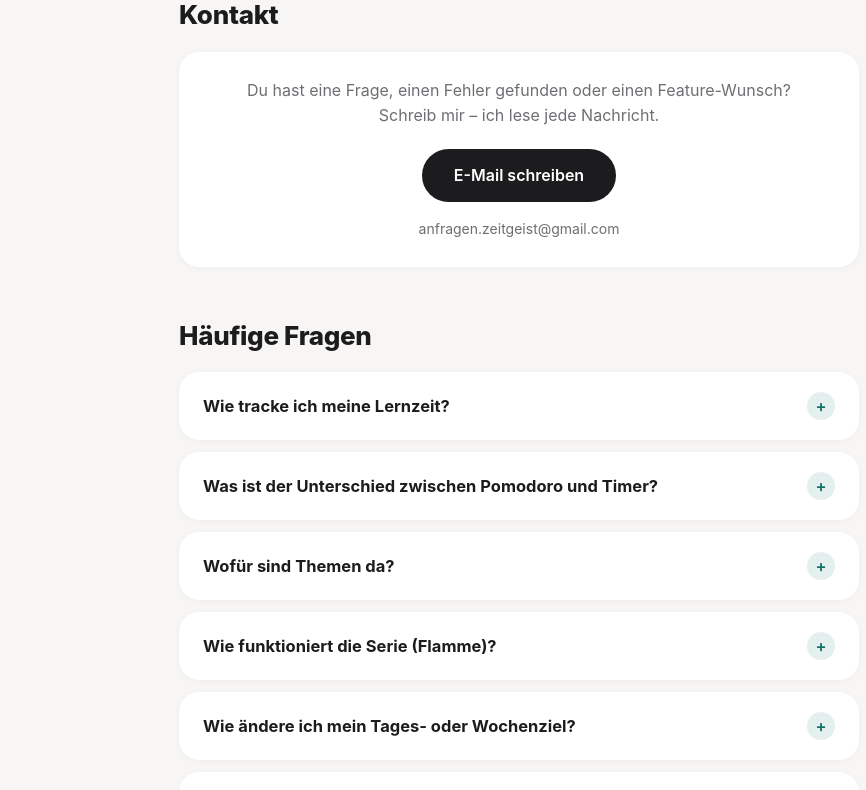
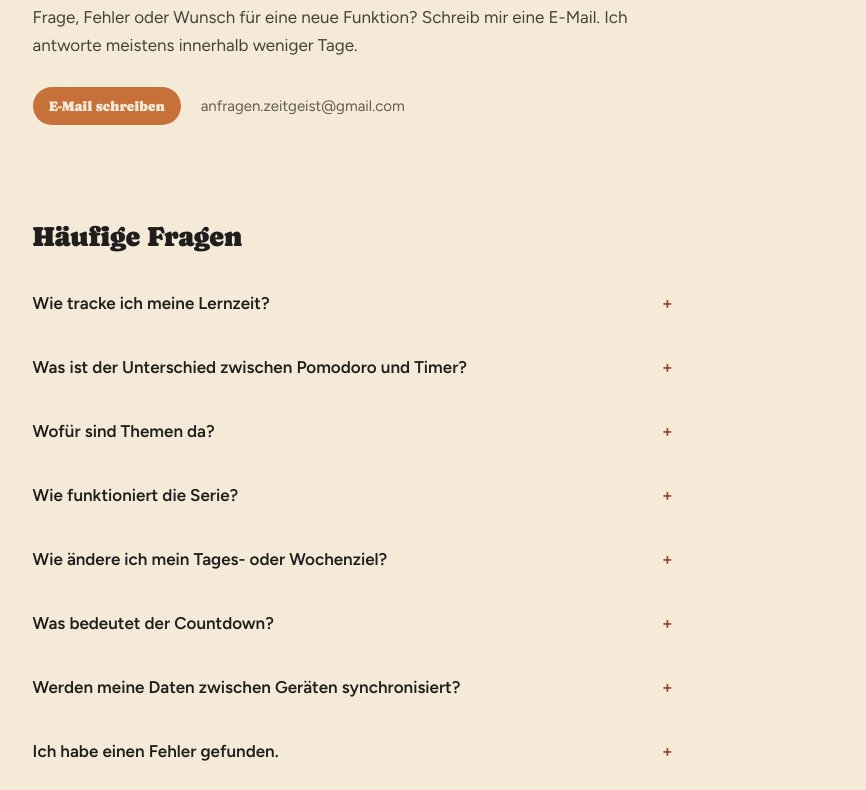
Before and after one commit to Daneu21/Zeitgeist-support, a plain HTML site: page index.html in a window 1280 px wide. Shown: the part 236-1026 px from the top of the page, without its empty margins (121-987 px from the left). Drawn offline with Linux system fonts and the light colour scheme.

Commit message:
Update Supportseite auf neues Organic-Design (#1)
Neues Layout (Caprasimo/Figtree, warme Farbpalette), überarbeitete Texte,
Fonts lokal eingebunden.


Claude-Session: https://claude.ai/code/session_016ieWJL8Udr3PHohs1ajdXn

Co-authored-by: Claude <noreply@anthropic.com>

```diff
--- a/index.html
+++ b/index.html
@@ -2,181 +2,170 @@
 <html lang="de">
 <head>
 <meta charset="UTF-8">
-<meta name="viewport" content="width=device-width, initial-scale=1.0">
+<meta name="viewport" content="width=device-width, initial-scale=1">
 <title>Zeitgeist – Support</title>
 <meta name="description" content="Support und häufige Fragen zur Zeitgeist App – tracke deine Lernzeit, bleib fokussiert.">
 <style>
+  @font-face {
+    font-family: "Caprasimo"; font-style: normal; font-weight: 400; font-display: swap;
+    src: url("fonts/caprasimo-latin-ext.woff2") format("woff2");
+    unicode-range: U+0100-02BA, U+02BD-02C5, U+02C7-02CC, U+02CE-02D7, U+02DD-02FF, U+0304, U+0308, U+0329, U+1D00-1DBF, U+1E00-1E9F, U+1EF2-1EFF, U+2020, U+20A0-20AB, U+20AD-20C0, U+2113, U+2C60-2C7F, U+A720-A7FF;
+  }
+  @font-face {
+    font-family: "Caprasimo"; font-style: normal; font-weight: 400; font-display: swap;
+    src: url("fonts/caprasimo-latin.woff2") format("woff2");
+    unicode-range: U+0000-00FF, U+0131, U+0152-0153, U+02BB-02BC, U+02C6, U+02DA, U+02DC, U+0304, U+0308, U+0329, U+2000-206F, U+20AC, U+2122, U+2191, U+2193, U+2212, U+2215, U+FEFF, U+FFFD;
+  }
+  @font-face {
+    font-family: "Figtree"; font-style: normal; font-weight: 400 700; font-display: swap;
+    src: url("fonts/figtree-latin-ext.woff2") format("woff2");
+    unicode-range: U+0100-02BA, U+02BD-02C5, U+02C7-02CC, U+02CE-02D7, U+02DD-02FF, U+0304, U+0308, U+0329, U+1D00-1DBF, U+1E00-1E9F, U+1EF2-1EFF, U+2020, U+20A0-20AB, U+20AD-20C0, U+2113, U+2C60-2C7F, U+A720-A7FF;
+  }
+  @font-face {
+    font-family: "Figtree"; font-style: normal; font-weight: 400 700; font-display: swap;
+    src: url("fonts/figtree-latin.woff2") format("woff2");
+    unicode-range: U+0000-00FF, U+0131, U+0152-0153, U+02BB-02BC, U+02C6, U+02DA, U+02DC, U+0304, U+0308, U+0329, U+2000-206F, U+20AC, U+2122, U+2191, U+2193, U+2212, U+2215, U+FEFF, U+FFFD;
+  }
+
   :root {
-    --bg: #F7F6F4;
-    --card: #FFFFFF;
-    --ink: #1C1C1E;
-    --muted: #6E6E73;
-    --teal: #3D867D;
-    --teal-dark: #107169;
-    --teal-light: #E4F0EE;
-    --green: #12A596;
-    --radius: 20px;
+    --bg: #f5ead8;
+    --text: #201e1d;
+    --accent: #c67139;
+    --accent-600: #b2622d;
+    --accent-700: #8c491a;
+    --accent-800: #643312;
+    --neutral-200: #eee7db;
+    --neutral-700: #645c50;
+    --neutral-800: #474238;
+    --radius-md: 16px;
+    --font-heading: "Caprasimo", system-ui, sans-serif;
+    --font-body: "Figtree", system-ui, sans-serif;
   }
-  * { margin: 0; padding: 0; box-sizing: border-box; }
+
+  *, *::before, *::after { box-sizing: border-box; }
   body {
-    font-family: -apple-system, BlinkMacSystemFont, "Segoe UI", Roboto, "Helvetica Neue", Arial, sans-serif;
+    margin: 0;
     background: var(--bg);
-    color: var(--ink);
-    line-height: 1.6;
+    color: var(--text);
+    font-family: var(--font-body);
     -webkit-font-smoothing: antialiased;
   }
-  .wrap { max-width: 720px; margin: 0 auto; padding: 0 20px 80px; }
+  a { color: var(--accent-700); text-underline-offset: 3px; }
+  a:hover { color: var(--accent-800); }
+  :focus-visible { outline: 2px solid var(--accent); outline-offset: 2px; }
+  ::selection { background: color-mix(in srgb, var(--accent) 30%, transparent); }
 
-  header { text-align: center; padding: 72px 0 48px; }
-  .logo {
-    display: inline-block;
-    background: var(--card);
-    border-radius: 999px;
-    padding: 10px 26px;
-    font-size: 28px;
-    font-weight: 800;
-    letter-spacing: -0.5px;
-    box-shadow: 0 2px 12px rgba(0,0,0,0.06);
-  }
-  .logo .dot { color: var(--green); }
-  header p.tagline {
-    margin-top: 18px;
-    font-style: italic;
-    color: var(--muted);
+  .page {
+    max-width: 640px;
+    margin-left: clamp(24px, 12vw, 200px);
+    margin-right: 24px;
+    padding-bottom: 96px;
     font-size: 17px;
+    line-height: 1.65;
   }
 
-  h1 { font-size: 26px; font-weight: 800; letter-spacing: -0.3px; margin: 48px 0 16px; }
-  h1:first-of-type { margin-top: 0; }
+  header { padding: 48px 0 80px; }
+  .brand {
+    font-family: var(--font-heading);
+    font-size: 26px;
+    color: var(--text);
+    text-decoration: none;
+  }
+  .brand:hover { color: var(--text); }
 
-  .card {
-    background: var(--card);
-    border-radius: var(--radius);
-    padding: 26px 28px;
-    box-shadow: 0 1px 6px rgba(0,0,0,0.04);
+  h1, h2 { font-family: var(--font-heading); font-weight: 400; letter-spacing: -0.015em; }
+  h1 { font-size: 44px; line-height: 1.1; margin: 0 0 20px; }
+  h2 { font-size: 28px; line-height: 1.12; margin: 96px 0 20px; }
+
+  .lead { margin: 0 0 28px; color: var(--neutral-800); text-wrap: pretty; }
+  .contact { display: flex; flex-wrap: wrap; align-items: center; gap: 20px; }
+  .contact span { font-size: 15px; color: var(--neutral-700); }
+
+  .btn {
+    display: inline-flex; align-items: center; justify-content: center;
+    padding: 10.5px 15.8px;
+    font-family: var(--font-heading);
+    font-size: 14px; line-height: 1.2;
+    color: var(--bg); background: var(--accent);
+    border-radius: 999px;
+    text-decoration: none;
   }
+  .btn:hover { background: var(--accent-600); color: var(--bg); }
+  .btn:active { background: var(--accent-700); }
 
-  .contact { text-align: center; }
-  .contact p { color: var(--muted); margin-bottom: 20px; }
-  .btn {
-    display: inline-block;
-    background: var(--ink);
-    color: #fff;
-    text-decoration: none;
+  .faq { display: flex; flex-direction: column; gap: 4px; margin: 0 -20px; }
+  details { border-radius: var(--radius-md); }
+  details[open] { background: var(--neutral-200); }
+  summary {
+    display: flex; justify-content: space-between; gap: 16px;
+    padding: 16px 20px;
     font-weight: 600;
-    padding: 14px 32px;
-    border-radius: 999px;
-    transition: opacity .15s;
-  }
-  .btn:hover { opacity: .8; }
-  .contact .hint { font-size: 14px; margin-top: 16px; margin-bottom: 0; }
-
-  details {
-    background: var(--card);
-    border-radius: var(--radius);
-    padding: 0;
-    margin-bottom: 12px;
-    box-shadow: 0 1px 6px rgba(0,0,0,0.04);
-    overflow: hidden;
-  }
-  summary {
     cursor: pointer;
-    font-weight: 650;
-    font-size: 16.5px;
-    padding: 20px 24px;
     list-style: none;
-    display: flex;
-    justify-content: space-between;
-    align-items: center;
-    gap: 16px;
+    border-radius: var(--radius-md);
   }
   summary::-webkit-details-marker { display: none; }
-  summary::after {
-    content: "+";
-    flex-shrink: 0;
-    width: 28px; height: 28px;
-    border-radius: 50%;
-    background: var(--teal-light);
-    color: var(--teal-dark);
-    font-weight: 600;
-    display: flex; align-items: center; justify-content: center;
-    transition: transform .2s;
-  }
-  details[open] summary::after { transform: rotate(45deg); }
-  details .a { padding: 0 24px 20px; color: #3a3a3c; }
-  details .a p + p { margin-top: 10px; }
+  summary::after { content: "+"; color: var(--accent-700); }
+  summary:hover { color: var(--accent-700); }
+  details[open] summary::after { content: "–"; }
+  details p { margin: 0; padding: 0 20px 20px; color: var(--neutral-800); }
 
-  footer {
-    text-align: center;
-    margin-top: 64px;
-    color: var(--muted);
-    font-size: 14px;
-  }
-  footer a { color: var(--teal-dark); }
+  footer { margin-top: 112px; font-size: 14px; color: var(--neutral-700); }
 </style>
 </head>
 <body>
-<div class="wrap">
+<div class="page">
 
   <header>
-    <div class="logo">Zeitgeist<span class="dot">.</span></div>
-    <p class="tagline">Kleine Sessions, große Wirkung.</p>
+    <a class="brand" href="./">Zeitgeist</a>
   </header>
 
-  <h1>Kontakt</h1>
-  <div class="card contact">
-    <p>Du hast eine Frage, einen Fehler gefunden oder einen Feature-Wunsch?<br>Schreib mir – ich lese jede Nachricht.</p>
-    <a class="btn" href="mailto:anfragen.zeitgeist@gmail.com?subject=Zeitgeist%20Support">E-Mail schreiben</a>
-    <p class="hint">anfragen.zeitgeist@gmail.com</p>
-  </div>
+  <main>
+    <h1>Support</h1>
+    <p class="lead">Frage, Fehler oder Wunsch für eine neue Funktion? Schreib mir eine E-Mail. Ich antworte meistens innerhalb weniger Tage.</p>
+    <div class="contact">
+      <a class="btn" href="mailto:anfragen.zeitgeist@gmail.com?subject=Zeitgeist%20Support">E-Mail schreiben</a>
+      <span>anfragen.zeitgeist@gmail.com</span>
+    </div>
 
-  <h1>Häufige Fragen</h1>
+    <h2>Häufige Fragen</h2>
+    <div class="faq">
+      <details name="faq">
+        <summary>Wie tracke ich meine Lernzeit?</summary>
+        <p>Öffne den Tab „Tracken“, wähle bei Bedarf ein Thema und tippe auf „Start“. Die Session wird aufgezeichnet und erscheint danach in deinen Statistiken.</p>
+      </details>
+      <details name="faq">
+        <summary>Was ist der Unterschied zwischen Pomodoro und Timer?</summary>
+        <p>Pomodoro teilt deine Zeit in feste Fokusblöcke mit Pausen. Der Timer läuft einfach, bis du ihn stoppst. Beide zählen gleich für Statistiken, Ziele und Serie.</p>
+      </details>
+      <details name="faq">
+        <summary>Wofür sind Themen da?</summary>
+        <p>Ein Thema ist ein Fach oder Projekt mit eigener Farbe. Ordnest du Sessions Themen zu, siehst du, wohin deine Zeit geht. Neue Themen legst du in der Themenauswahl an.</p>
+      </details>
+      <details name="faq">
+        <summary>Wie funktioniert die Serie?</summary>
+        <p>Die Flamme zählt, an wie vielen Tagen in Folge du gelernt hast. Lässt du einen Tag aus, beginnt sie wieder bei null. Auch kurze Sessions zählen.</p>
+      </details>
+      <details name="faq">
+        <summary>Wie ändere ich mein Tages- oder Wochenziel?</summary>
+        <p>Im Tab „Statistiken“ auf das Stift-Symbol der Kachel „Heute“ oder „Wochenziel“ tippen und die Zeit einstellen.</p>
+      </details>
+      <details name="faq">
+        <summary>Was bedeutet der Countdown?</summary>
+        <p>Er zeigt die Tage bis zu einem Datum, das du festlegst, etwa eine Prüfung oder der Semesterstart. Datum und Titel änderst du über das Stift-Symbol.</p>
+      </details>
+      <details name="faq">
+        <summary>Werden meine Daten zwischen Geräten synchronisiert?</summary>
+        <p>Ja, über deine private iCloud. Dafür musst du auf allen Geräten mit derselben Apple-ID angemeldet sein, und iCloud muss für Zeitgeist aktiviert sein.</p>
+      </details>
+      <details name="faq">
+        <summary>Ich habe einen Fehler gefunden.</summary>
+        <p>Schick mir eine kurze E-Mail: welches Gerät, welche iOS- oder macOS-Version und was passiert ist. Ein Screenshot hilft.</p>
+      </details>
+    </div>
+  </main>
 
-  <details>
-    <summary>Wie tracke ich meine Lernzeit?</summary>
-    <div class="a"><p>Öffne den Tab <strong>Tracken</strong>, wähle optional ein Thema und tippe auf <strong>Start</strong>. Zeitgeist zeichnet die Session automatisch auf – danach findest du sie in deinen Statistiken.</p></div>
-  </details>
-
-  <details>
-    <summary>Was ist der Unterschied zwischen Pomodoro und Timer?</summary>
-    <div class="a"><p><strong>Pomodoro</strong> arbeitet in festen Fokus-Intervallen mit Pausen dazwischen – ideal, um konzentriert zu bleiben. Der <strong>Timer</strong> läuft frei, solange du lernst. Beide Modi zählen für deine Statistiken, Ziele und Serie.</p></div>
-  </details>
-
-  <details>
-    <summary>Wofür sind Themen da?</summary>
-    <div class="a"><p>Mit Themen ordnest du jede Session einem Fach oder Projekt zu – jeweils mit eigener Farbe. So siehst du auf einen Blick, wofür du deine Zeit einsetzt. Neue Themen legst du direkt über die Themenauswahl an.</p></div>
-  </details>
-
-  <details>
-    <summary>Wie funktioniert die Serie (Flamme)?</summary>
-    <div class="a"><p>Lernst du an aufeinanderfolgenden Tagen, wächst deine Serie – die Flamme zeigt, wie viele Tage du dranbleibst. Verpasst du einen Tag, beginnt die Serie von vorn. Kleine Sessions zählen auch!</p></div>
-  </details>
-
-  <details>
-    <summary>Wie ändere ich mein Tages- oder Wochenziel?</summary>
-    <div class="a"><p>Tippe im Tab <strong>Statistiken</strong> auf das Stift-Symbol der jeweiligen Kachel („Heute“ bzw. „Wochenziel“) und stelle die gewünschte Zeit ein.</p></div>
-  </details>
-
-  <details>
-    <summary>Was bedeutet der Countdown?</summary>
-    <div class="a"><p>Der Countdown zeigt, wie viele Tage bis zu deinem persönlichen Zieldatum bleiben – zum Beispiel Uni-Start oder Prüfung. Über das Stift-Symbol auf der Kachel kannst du Datum und Titel anpassen.</p></div>
-  </details>
-
-  <details>
-    <summary>Werden meine Daten zwischen Geräten synchronisiert?</summary>
-    <div class="a"><p>Ja. Deine Lernzeiten werden über deine <strong>private iCloud</strong> synchronisiert. Voraussetzung: Du bist auf beiden Geräten mit derselben Apple-ID angemeldet und iCloud ist für Zeitgeist aktiviert.</p></div>
-  </details>
-
-  <details>
-    <summary>Ich habe einen Fehler gefunden – was nun?</summary>
-    <div class="a"><p>Schreib mir eine kurze E-Mail mit deinem Gerät, deiner iOS-/macOS-Version und was passiert ist. Screenshots helfen sehr. Ich kümmere mich so schnell wie möglich darum.</p></div>
-  </details>
-
-  <footer>
-    <p>© 2026 Daniel Neugebauer · <a href="mailto:anfragen.zeitgeist@gmail.com">Kontakt</a></p>
-    <p>Zeitgeist für iOS &amp; macOS</p>
-  </footer>
-
+  <footer>© 2026 Daniel Neugebauer · Zeitgeist für iOS und macOS</footer>
 </div>
 </body>
 </html>
```
Also changed, not shown: fonts/caprasimo-latin-ext.woff2 (added), fonts/caprasimo-latin.woff2 (added), fonts/figtree-latin-ext.woff2 (added), fonts/figtree-latin.woff2 (added).
